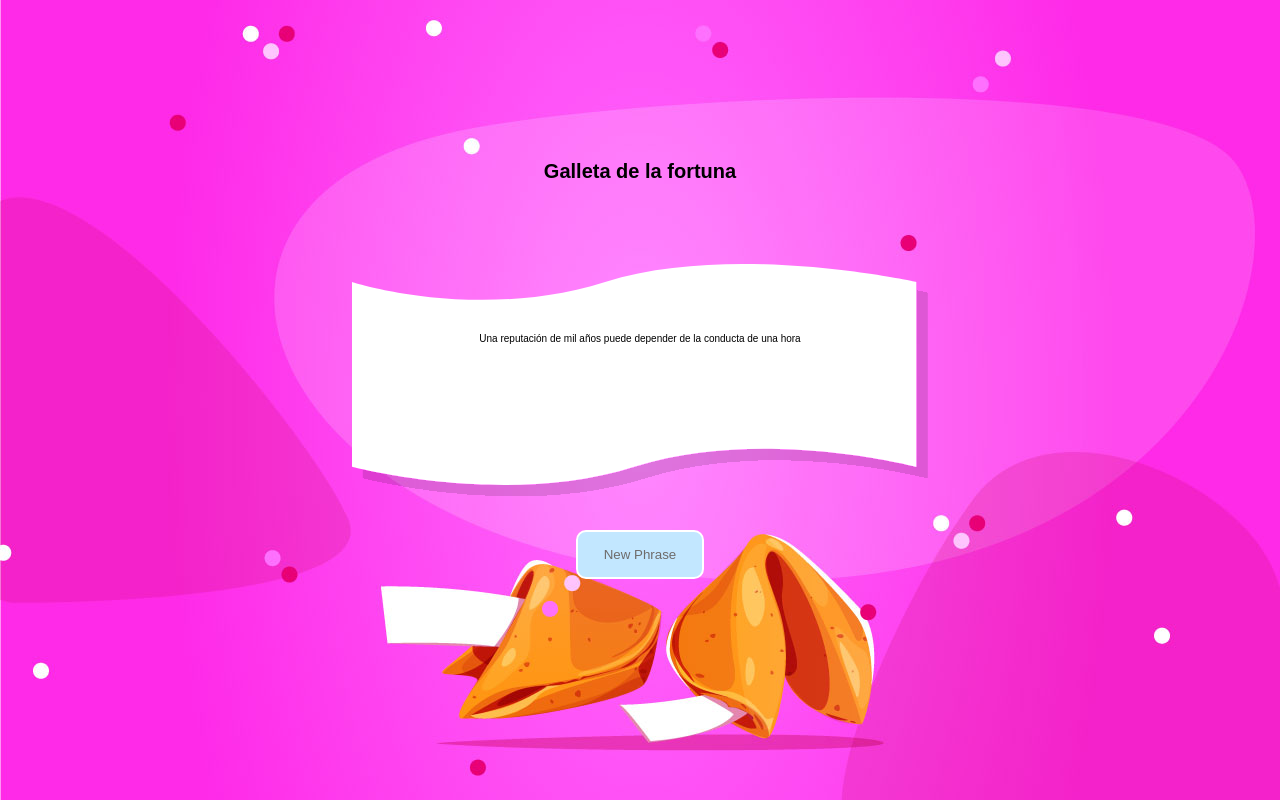
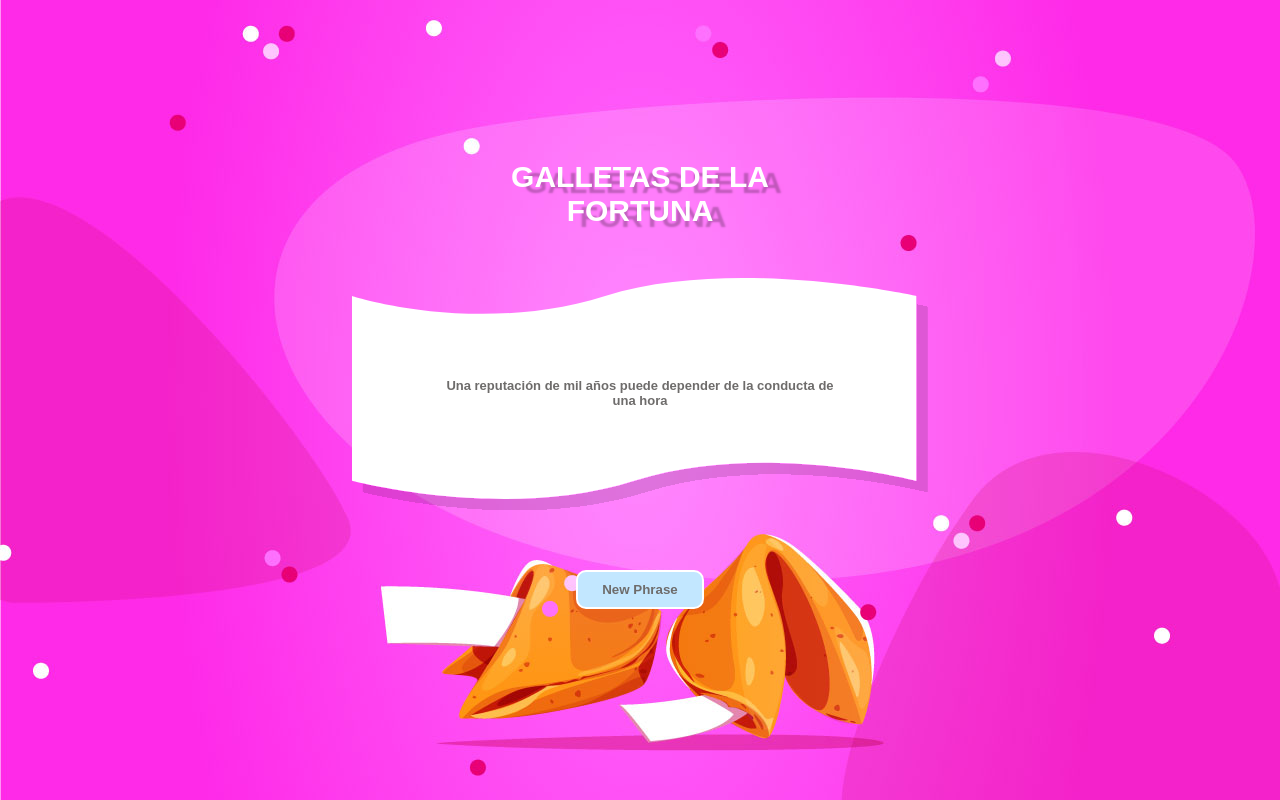
Before and after one commit to MemoSan27/react-luckycookie-own, a React (Vite) app: page / in a window 1280 px wide. Built offline with nearby package versions, Linux system fonts and the light colour scheme.

Commit message:
App working

```diff
--- a/src/App.css
+++ b/src/App.css
@@ -1,13 +1,27 @@
+:root{
+    --mainFont: sans-serif;
+    --textColor: #6E6C6B;
+    --btnColor: #C2E7FF;
+    --whiteColor: white;
+    --textShadow: rgba(0,0,0,0.25);
+}
 *{
     margin: 0;
     padding: 0;
     box-sizing: border-box;
-    font-family: sans-serif;
-
 }
 html {
     font-size: 62.5%;  /*  1REM = 10x */
-
+    font-family: var(--mainFont);
+    color: var(--textColor);
+}
+h1{
+    font-size: 3rem;
+    text-transform: uppercase;
+    font-size: 900;
+    color: var(--whiteColor);
+    text-shadow: 13px 6px 2px var(--textShadow);
+    max-width: 35.1rem;
 }
 .background{
     width: 100%;
@@ -36,16 +50,17 @@ html {
     height: 40rem;
     text-align: center;
     margin-top: 16rem;
+    align-items: center;
 }
 
 .card{
     width: 100%;
     position: relative;
-    bottom: 21rem;
+    bottom: 25rem;
 }
 @media ( min-width: 768px ) {
     .card{
-        bottom: 23rem;
+        bottom: 28rem;
     }
 }
 .article{
@@ -53,17 +68,22 @@ html {
     max-width: 70%;
     margin: 0 auto;
 }
+.phrase{
+    font-size: 1.3rem;
+    font-weight: 700;
+}
 .btnNext{
     width: 30%;
     margin: 0 auto;
-    margin-top: -8rem;
+    margin-top: -2rem;
     display: flex;
     justify-content: center;
-    padding: 1.5rem;
-    background-color: #C2E7FF;
-    border: 2px solid white;
-    color: #6E6C6B;
+    padding: 1rem 1.5rem;
+    background-color: var(--btnColor);
+    border: 2px solid var(--whiteColor);
+    color: var(--textColor);
     border-radius: 1rem;
+    font-weight: 700;
 
 }
 .btnNext:hover{
@@ -72,6 +92,6 @@ html {
 @media ( min-width: 523px ) {
     .btnNext{
         width: 20%;
-        margin-top: -3rem;
+        margin-top: 1rem;
     }
 }
--- a/src/components/Background.jsx
+++ b/src/components/Background.jsx
@@ -21,7 +21,7 @@ const Background = () => {
          >
         <div className='container'>
           <div className='box'>
-            <h1> Galleta de la fortuna</h1>
+            <h1 className='title'> Galletas de la fortuna</h1>
             <Phrase
               randomPhrase={randomPhrase}
             />
--- a/src/components/Phrase.jsx
+++ b/src/components/Phrase.jsx
@@ -5,7 +5,7 @@ const Phrase = ({ randomPhrase }) => {
   return (
       <>
         <article className="article">
-            <p> {phrase} </p>
+            <p className="phrase"> {phrase} </p>
         </article>
       </>
     )
```
